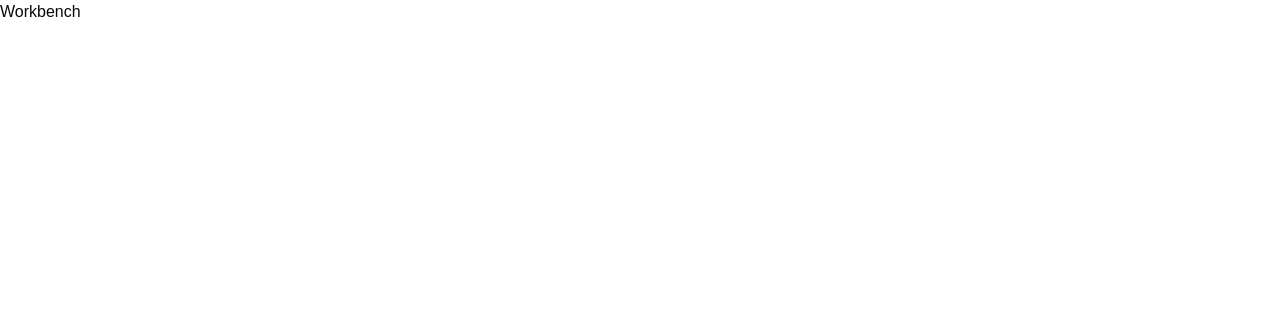
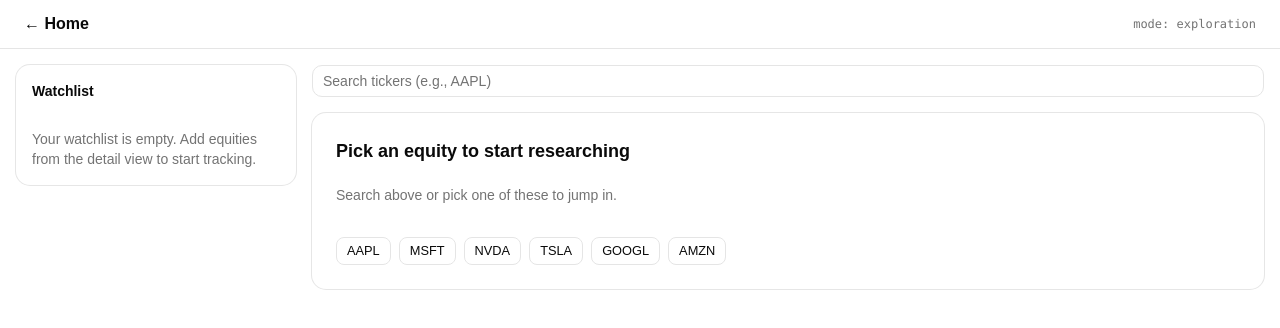
Before and after one commit to cmcgartl/Surlamer_Project, a React (Vite) app: page /workbench in a window 1280 px wide. Shown: the top 328 px of the page. Built offline with nearby package versions, Linux system fonts and the light colour scheme.

Commit message:
add skeleton for landing page and workbench pages, as well as first skeleton workbench components, url based state/mode switching

```diff
--- /dev/null
+++ b/src/components/workbench/DetailView.tsx
@@ -0,0 +1,53 @@
+import { useSelectedTicker } from "@/hooks/useSelectedTicker";
+import { Card } from "@/components/ui/card";
+import { Button } from "@/components/ui/button";
+
+const FEATURED = ["AAPL", "MSFT", "NVDA", "TSLA", "GOOGL", "AMZN"];
+
+/**
+ * Mode-aware detail area.
+ * - Exploration (no ticker): exploration prompt + featured ticker buttons
+ * - Research (ticker set): ← Explore button + ticker placeholder
+ * Real metrics / description / etc. wired in the next commit.
+ */
+export function DetailView() {
+  const { ticker, setTicker } = useSelectedTicker();
+
+  if (!ticker) {
+    return (
+      <Card className="p-6">
+        <h2 className="text-lg font-semibold mb-1">Pick an equity to start researching</h2>
+        <p className="text-sm text-muted-foreground mb-4">
+          Search above or pick one of these to jump in.
+        </p>
+        <div className="flex flex-wrap gap-2">
+          {FEATURED.map((t) => (
+            <Button
+              key={t}
+              variant="outline"
+              size="sm"
+              onClick={() => setTicker(t)}
+            >
+              {t}
+            </Button>
+          ))}
+        </div>
+      </Card>
+    );
+  }
+
+  return (
+    <Card className="p-6">
+      <div className="flex items-center justify-between mb-4">
+        <Button variant="ghost" size="sm" onClick={() => setTicker(null)}>
+          ← Explore
+        </Button>
+        <div className="text-sm text-muted-foreground">Research mode</div>
+      </div>
+      <h2 className="text-2xl font-semibold">{ticker}</h2>
+      <p className="text-sm text-muted-foreground mt-2">
+        (ticker detail — header, metrics, description — wired next commit)
+      </p>
+    </Card>
+  );
+}
--- /dev/null
+++ b/src/components/workbench/SearchBar.tsx
@@ -0,0 +1,20 @@
+import { useState } from "react";
+import { Input } from "@/components/ui/input";
+
+/**
+ * MVP stub — controlled input. Wiring to useSearchTickers + result dropdown
+ * comes in the next commit.
+ */
+export function SearchBar() {
+  const [query, setQuery] = useState("");
+
+  return (
+    <div>
+      <Input
+        value={query}
+        onChange={(e) => setQuery(e.target.value)}
+        placeholder="Search tickers (e.g., AAPL)"
+      />
+    </div>
+  );
+}
--- /dev/null
+++ b/src/components/workbench/Watchlist.tsx
@@ -0,0 +1,45 @@
+import { useWatchlist } from "@/hooks/useWatchlist";
+import { useSelectedTicker } from "@/hooks/useSelectedTicker";
+import { Card } from "@/components/ui/card";
+
+export function Watchlist() {
+  const { tickers, remove } = useWatchlist();
+  const { ticker: selected, setTicker } = useSelectedTicker();
+
+  return (
+    <Card className="p-4">
+      <h2 className="font-semibold mb-3">Watchlist</h2>
+
+      {tickers.length === 0 ? (
+        <p className="text-sm text-muted-foreground">
+          Your watchlist is empty. Add equities from the detail view to start tracking.
+        </p>
+      ) : (
+        <ul className="space-y-2">
+          {tickers.map((t) => (
+            <li
+              key={t}
+              className={`flex items-center justify-between rounded px-2 py-1 ${
+                t === selected ? "bg-accent" : ""
+              }`}
+            >
+              <button
+                onClick={() => setTicker(t)}
+                className="text-sm font-medium hover:underline"
+              >
+                {t}
+              </button>
+              <button
+                onClick={() => remove(t)}
+                className="text-xs text-muted-foreground hover:text-foreground"
+                aria-label={`Remove ${t} from watchlist`}
+              >
+                Remove
+              </button>
+            </li>
+          ))}
+        </ul>
+      )}
+    </Card>
+  );
+}
--- a/src/pages/Landing.tsx
+++ b/src/pages/Landing.tsx
@@ -1,3 +1,28 @@
+import { Link } from "react-router-dom";
+import { Button } from "@/components/ui/button";
+
 export function Landing() {
-  return <div>Landing</div>;
+  return (
+    <div className="min-h-screen flex flex-col">
+      <header className="border-b px-6 py-4">
+        <div className="max-w-5xl mx-auto">
+          <strong>Header</strong>
+        </div>
+      </header>
+
+      <main className="flex-1 flex items-center justify-center px-6">
+        <div className="max-w-2xl py-20 text-center space-y-6">
+          <h1 className="text-4xl font-bold tracking-tight">
+            Start Researching your stocks.
+          </h1>
+          <p className="text-lg text-muted-foreground">
+            Description here.
+          </p>
+          <Button asChild size="lg">
+            <Link to="/workbench">Open the workbench →</Link>
+          </Button>
+        </div>
+      </main>
+    </div>
+  );
 }
--- a/src/pages/Workbench.tsx
+++ b/src/pages/Workbench.tsx
@@ -1,3 +1,36 @@
+import { Link } from "react-router-dom";
+import { useSelectedTicker } from "@/hooks/useSelectedTicker";
+import { SearchBar } from "@/components/workbench/SearchBar";
+import { Watchlist } from "@/components/workbench/Watchlist";
+import { DetailView } from "@/components/workbench/DetailView";
+
 export function Workbench() {
-  return <div>Workbench</div>;
+  const { ticker } = useSelectedTicker();
+  const mode = ticker ? "research" : "exploration";
+
+  return (
+    <div className="min-h-screen flex flex-col">
+      <header className="border-b px-6 py-3">
+        <div className="flex items-center justify-between">
+          <Link to="/" className="font-semibold hover:underline">
+            ← Home
+          </Link>
+          <div className="font-mono text-xs text-muted-foreground">
+            mode: {mode}
+            {ticker ? ` · ${ticker}` : ""}
+          </div>
+        </div>
+      </header>
+
+      <main className="flex-1 grid grid-cols-[280px_1fr] gap-4 p-4 max-w-7xl mx-auto w-full">
+        <aside>
+          <Watchlist />
+        </aside>
+        <section className="space-y-4">
+          <SearchBar />
+          <DetailView />
+        </section>
+      </main>
+    </div>
+  );
 }
```
